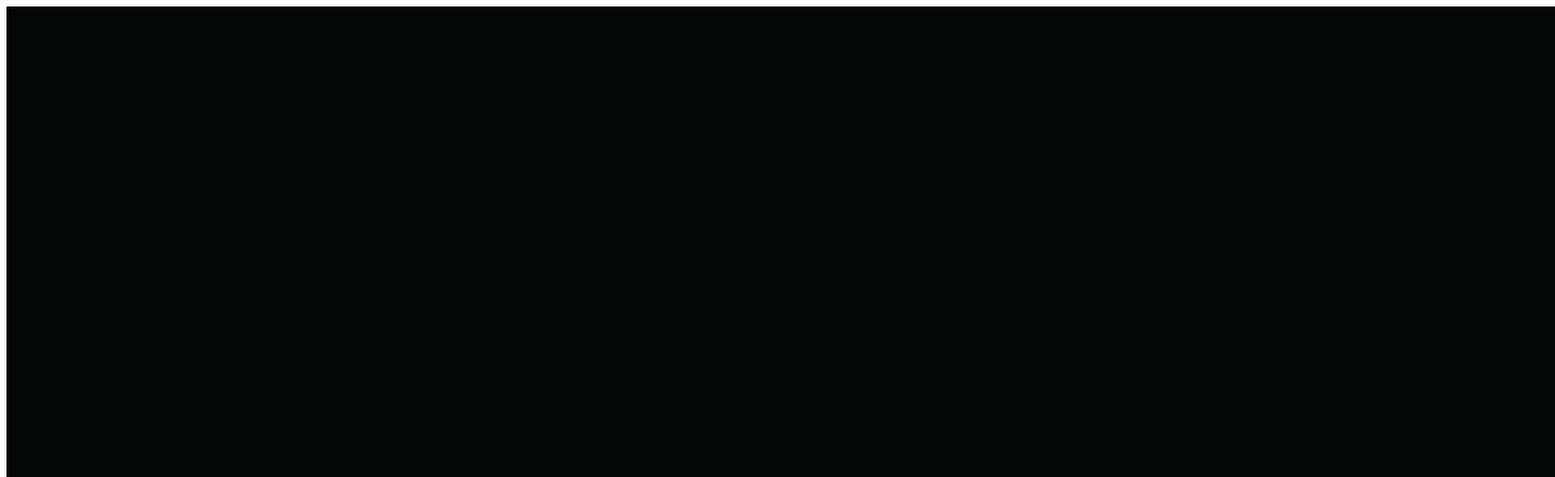
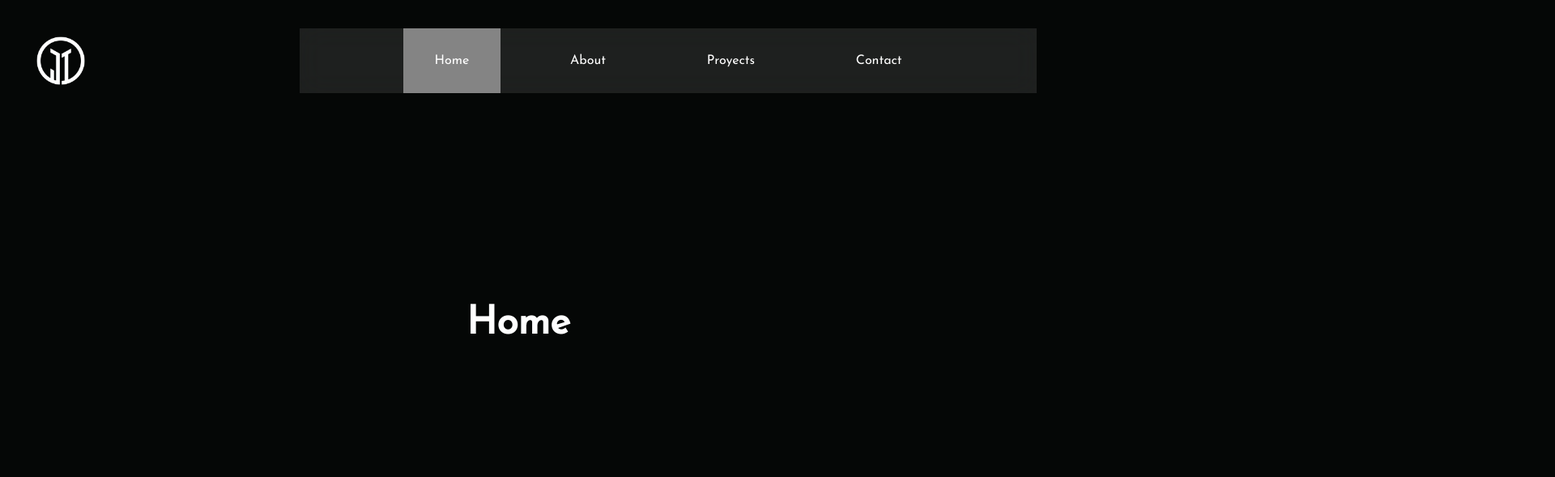
Before and after one commit to JuanIgnacioUrru/Portafolio, a plain HTML site: page index.html in a window 1280 px wide. Shown: the top 589 px of the page at 81% size, 1920 px wide, since content can reach past the window. Drawn offline with Linux system fonts and the light colour scheme; the site is published under a folder, as on GitHub Pages, so addresses that start at the root find nothing.

Commit message:
Update index.html

```diff
--- a/index.html
+++ b/index.html
@@ -16,7 +16,7 @@
       href="https://fonts.googleapis.com/css2?family=Josefin+Sans&display=swap"
       rel="stylesheet"
     />
-    <link rel="stylesheet" type="text/css" href="/Css/estilos.css" />
+    <link rel="stylesheet" type="text/css" href="Css/estilos.css" />
     <title>Portafolio JI</title>
   </head>
   <body>
```
